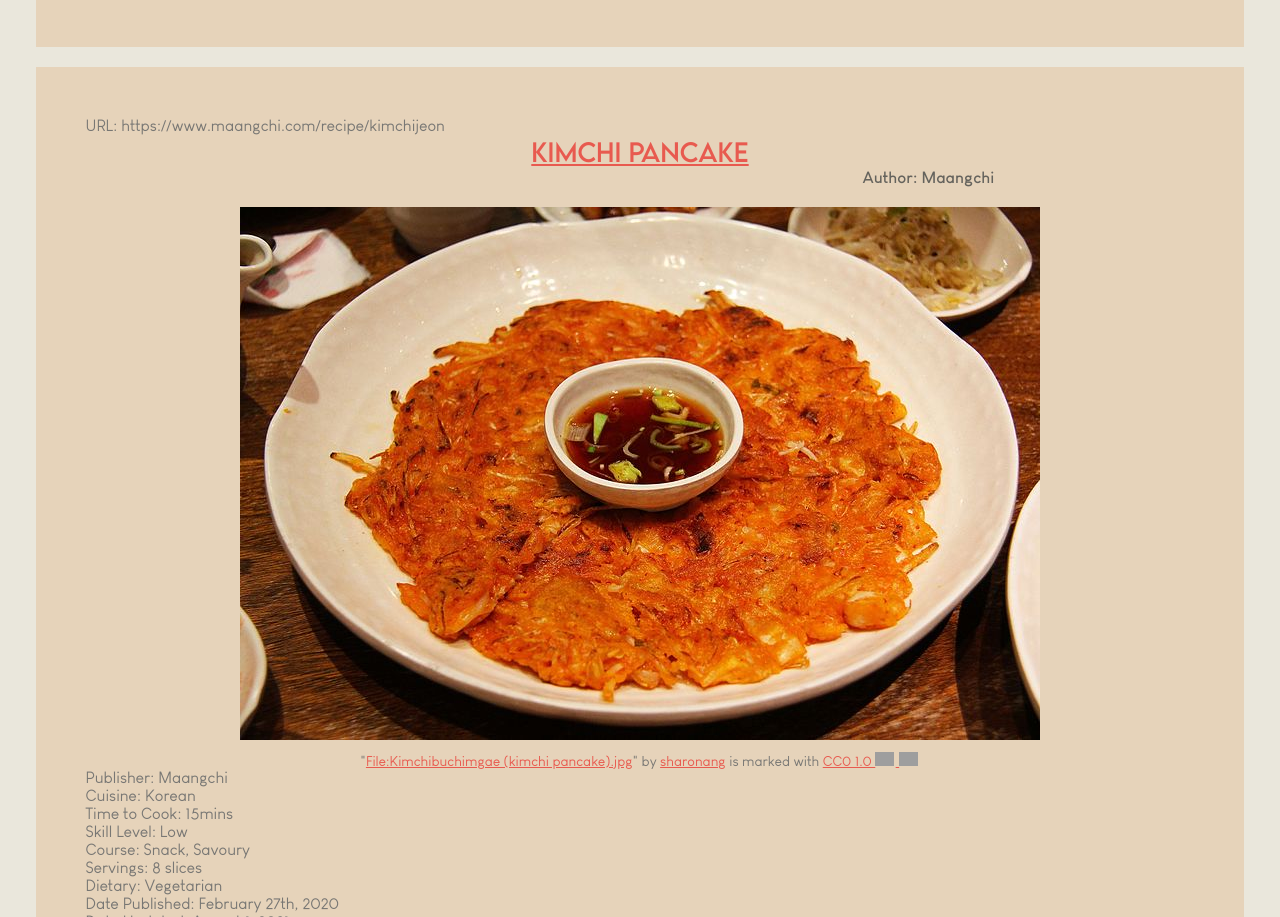
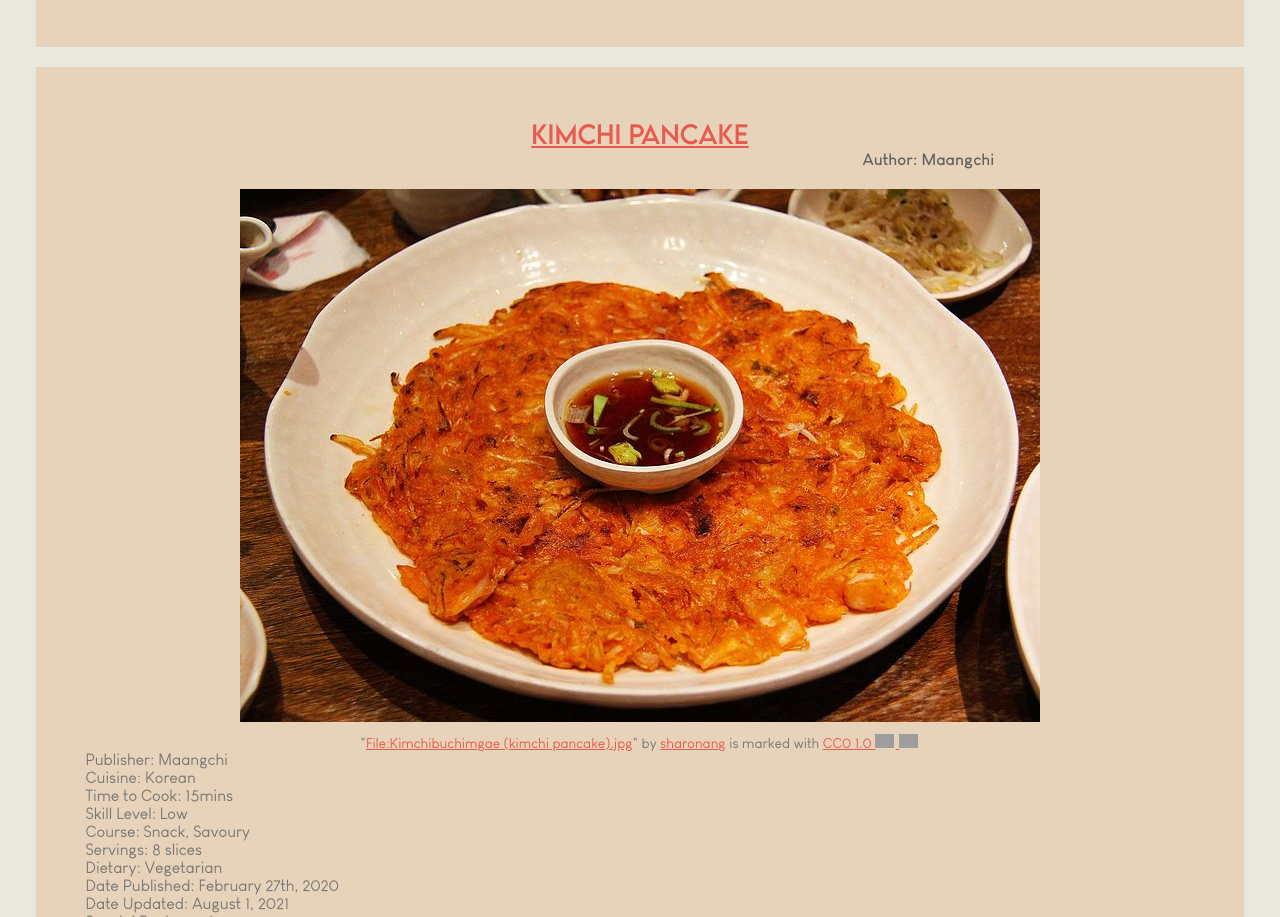
Before and after one commit to sturrpzz/sturrpzz.github.io, a plain HTML site: page im-Alice/a2/e2/index.html in a window 1280 px wide. Shown: the part 7129-8046 px from the top of the page. Drawn offline with Linux system fonts and the light colour scheme; grey boxes are pictures that could not be loaded.

Commit message:
Update index.html

```diff
--- a/im-Alice/a2/e2/index.html
+++ b/im-Alice/a2/e2/index.html
@@ -412,8 +412,6 @@
     <!-- Recipe 8 -->
     <div class="RecipeBox M Korean 30 Low Snack Savoury Veg All">
 
-      <div class="RecipeLink">URL: https://www.maangchi.com/recipe/kimchijeon</div>
-
       <div class="RecipeName"><a href="https://www.maangchi.com/recipe/kimchijeon">Kimchi Pancake</a></div>
 
       <div class="Author">Author: Maangchi</div>
```
